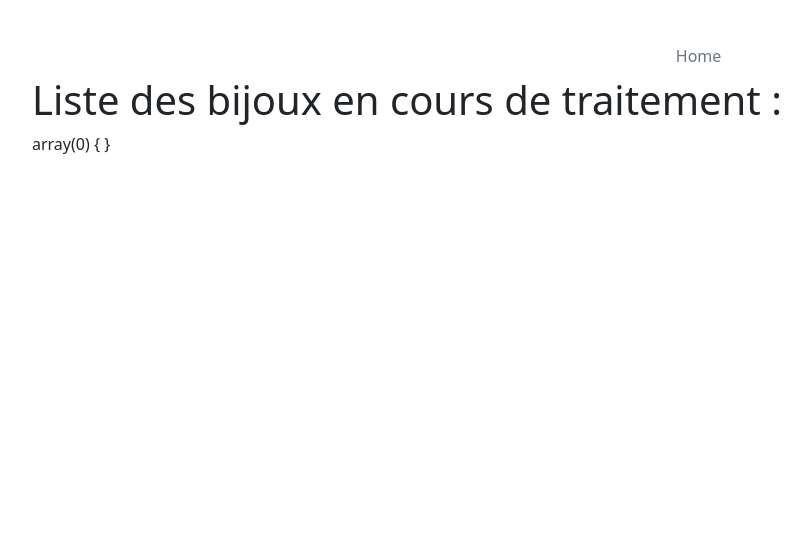
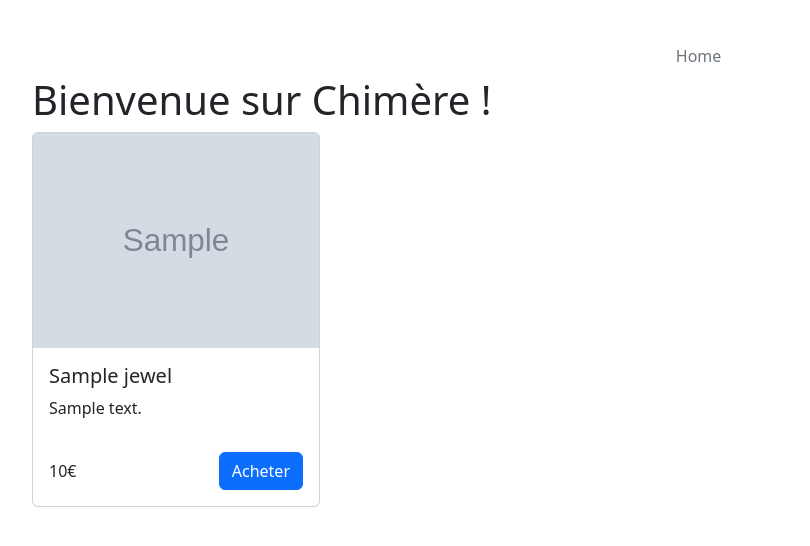
Before and after one commit to 0Killian/epsi_proj_trans_dev_web, a PHP site: page / in a window 1280 px wide. Shown: the top 546 px of the page, without its empty margins (50-860 px from the left). Run offline with PHP 8.4, Linux system fonts and the light colour scheme; tables that the repository leaves empty hold one stand-in row (values such as "Sample post"); grey boxes marked "Sample" are stand-in pictures.

Commit message:
Affichage des bijoux créés (index.php), ajout de la colonne image dans la table jewel, ajout de l'image par défaut pour l'affichage des bijoux

```diff
--- a/public/index.php
+++ b/public/index.php
@@ -1,14 +1,42 @@
 <?php
 
 include "../include/header.php";
+include "../include/config.php";
 
 session_start();
 
+$pdo = config::GetPDO();
+
+$requete = $pdo->prepare("SELECT * FROM jewel");
+$requete->execute();
+$bijoux_en_vente = $requete->fetchAll();
+
 ?>
 
-    <h1>Liste des bijoux en cours de traitement :</h1>
+    <h1>Bienvenue sur Chimère !</h1>
 
-<?php var_dump($_SESSION); ?>
+<?php
+foreach($bijoux_en_vente as $bijoux)
+{
+    echo "
+        <div class='card' style='width: 18rem;'>
+            <img class='card-img-top' src='{$bijoux['image']}' alt='{$bijoux['name']}'>
+            <div class='card-body'>
+                <h5 class='card-title'>{$bijoux['name']}</h5>
+                <p class='card-text'>
+                    {$bijoux['description']}
+                </p>
+            </div>
+            <div class='card-body d-flex justify-content-between align-items-center'>
+                {$bijoux['price']}€
+                <div class='d-grid gap-2 d-md-flex justify-content-md-end'>
+                    <a href='/buy?id={$bijoux['id']}'><button class='btn btn-primary' type='button'>Acheter</button></a>
+                </div>
+            </div>
+        </div>";
+
+}
+?>
 
 <?php
 include "../include/footer.php";
--- a/script/create_database.sql
+++ b/script/create_database.sql
@@ -56,12 +56,14 @@ CREATE TABLE `jewel` (
     `name` varchar(50) NOT NULL,
     `description` TEXT NOT NULL,
     `price` float NOT NULL,
+    `image` VARCHAR(50) NOT NULL DEFAULT '/uploads/default.svg',
     PRIMARY KEY (`id`)
 ) ENGINE=InnoDB DEFAULT CHARSET=utf8;
 
 CREATE TABLE `user` (
-     `id` int NOT NULL AUTO_INCREMENT,
-     `name` varchar(50) NOT NULL,
+                        `id` int NOT NULL AUTO_INCREMENT,
+
+                        `name` varchar(50) NOT NULL,
      `forename` varchar(50) NOT NULL,
      `email` varchar(120) NOT NULL,
      `password` varchar(60) NOT NULL,
```
Also changed, not shown: public/uploads/default.svg (added).
